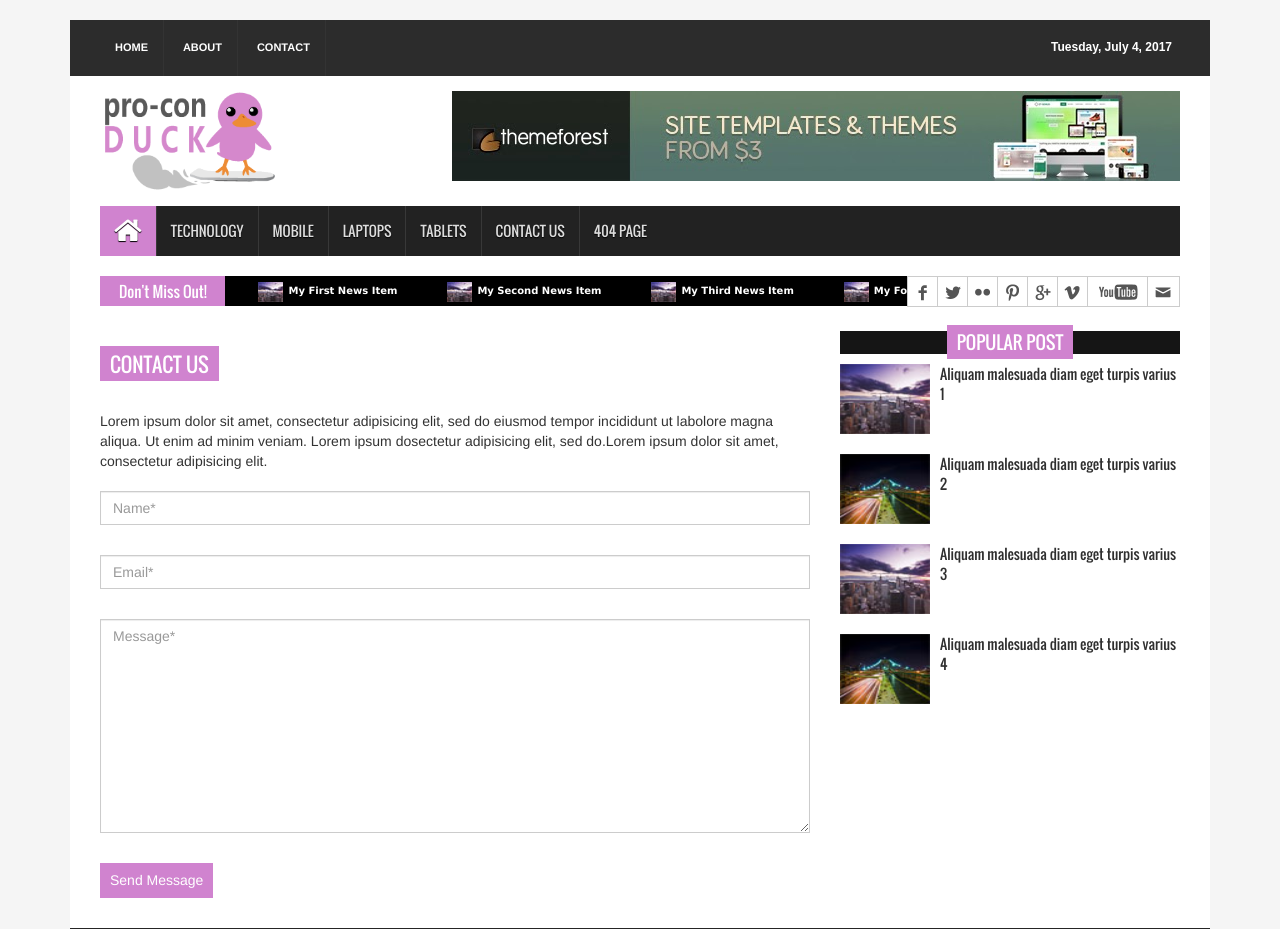
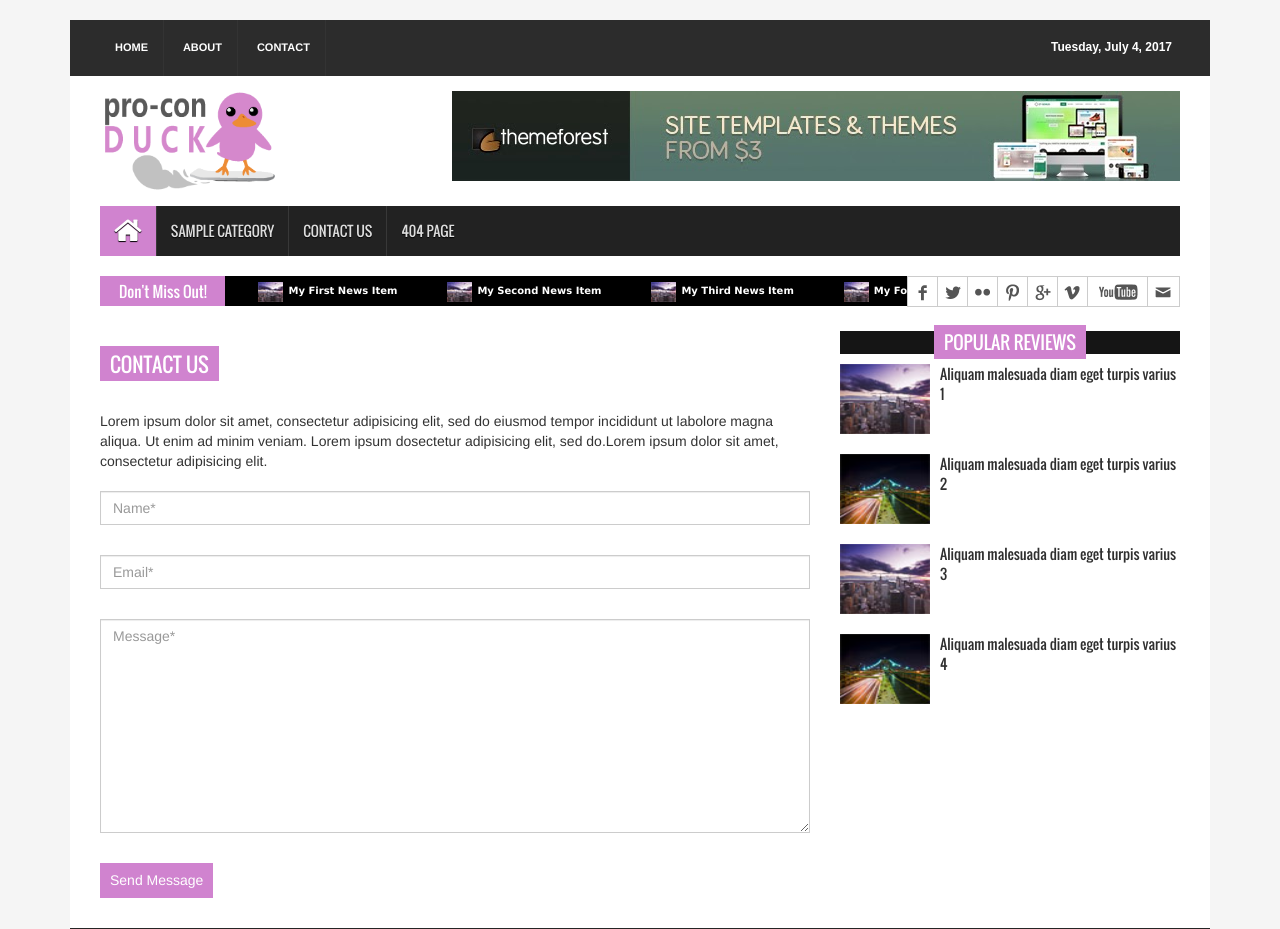
Before and after one commit to CCCodes/ProConDuck, a Django app: page /blog/contact-us in a window 1280 px wide. Shown: the top 929 px of the page. Run offline with Django 3.2, Linux system fonts and the light colour scheme; tables that the repository leaves empty hold one stand-in row (values such as "Sample post"); some libraries are stand-ins or nearby versions.

Commit message:
categories and date show up

```diff
--- a/blog/static/blog/assets/css/style.css
+++ b/blog/static/blog/assets/css/style.css
@@ -192,8 +192,8 @@ figure.effect-layla:hover figcaption::after, figure.effect-layla:hover h2, figur
 .single_sidebar ul li a{border-bottom:1px solid #333; display:block}
 .single_sidebar .spost_nav li a{border-bottom:none; float:left}
 #footer{display:inline; float:left; width:100%; margin-bottom:20px}
-.footer_top{background-color:#252525; color:#ddd; display:inline; float:left; padding:10px 30px 48px; width:100%}
-.footer_widget{display:inline; float:left; width:100%; min-height:310px}
+.footer_top{background-color:#252525; color:#ddd; display:inline; float:left; padding:10px 30px 40px; width:100%}
+.footer_widget{display:inline; float:left; width:100%; min-height:150px}
 .footer_widget > h2{border-bottom:3px solid #666; font-family:Oswald,arial,Georgia,serif; font-size:16px; padding:10px 0; text-transform:uppercase}
 .tag_nav{}
 .tag_nav li{}
--- a/blog/templates/blog/contact.html
+++ b/blog/templates/blog/contact.html
@@ -74,9 +74,11 @@
       </div>
       <div id="navbar" class="navbar-collapse collapse">
         <ul class="nav navbar-nav main_nav">
-          <li class="active"><a href="../"><span class="fa fa-home desktop-home"></span><span class="mobile-show">Home</span></a></li>
-          <li><a href="#">Technology</a></li>
-          <li class="dropdown"> <a href="#" class="dropdown-toggle" data-toggle="dropdown" role="button" aria-expanded="false">Mobile</a>
+          <li class="active"><a href="#"><span class="fa fa-home desktop-home"></span><span class="mobile-show">Home</span></a></li>
+            {% for category in categories %}
+          <li><a href="#">{{ category }}</a></li>
+            {% endfor %}
+{% comment %}          <li class="dropdown"> <a href="#" class="dropdown-toggle" data-toggle="dropdown" role="button" aria-expanded="false">Mobile</a>
             <ul class="dropdown-menu" role="menu">
               <li><a href="#">Android</a></li>
               <li><a href="#">Samsung</a></li>
@@ -84,11 +86,9 @@
               <li><a href="#">Walton Mobile</a></li>
               <li><a href="#">Sympony</a></li>
             </ul>
-          </li>
-          <li><a href="#">Laptops</a></li>
-          <li><a href="#">Tablets</a></li>
+          </li>{% endcomment %}
           <li><a href="#">Contact Us</a></li>
-          <li><a href="error404">404 Page</a></li>
+          <li><a href="../error404">404 Page</a></li>
         </ul>
       </div>
     </nav>
@@ -143,7 +143,7 @@
       <div class="col-lg-4 col-md-4 col-sm-4">
         <aside class="right_content">
           <div class="single_sidebar">
-            <h2><span>Popular Post</span></h2>
+            <h2><span>Popular Reviews</span></h2>
             <ul class="spost_nav">
               <li>
                 <div class="media wow fadeInDown"> <a href="../{{ review.id }}" class="media-left"> <img alt="" src="{% static 'blog/images/post_img1.jpg' %}"> </a>
--- a/blog/views.py
+++ b/blog/views.py
@@ -75,12 +75,18 @@ def get_date():
 def detail(request, review_id):
     context = {
         'review': get_object_or_404(Review, pk=review_id),
+        'date': get_date(),
+        'categories': Category.objects.all(),
     }
     return render(request, 'blog/single_page.html', context)
 
 
 def contact(request):
-    return render(request, 'blog/contact.html', {'date': get_date()})
+    context = {
+        'date': get_date(),
+        'categories': Category.objects.all(),
+    }
+    return render(request, 'blog/contact.html', context)
 
 
 def error404(request):
@@ -90,6 +96,8 @@ def error404(request):
     template = loader.get_template('blog/404.html')
     context = Context({
         'message': 'All: %s' % request,
+        'categories': Category.objects.all(),
+        'date': get_date(),
         })
 
     # 3. Return Template for this view + Data
```
Also changed, not shown: blog/templates/blog/404.html (+9 -9 lines), blog/templates/blog/main.html (+5 -3 lines), blog/templates/blog/single_page.html (+6 -6 lines).
